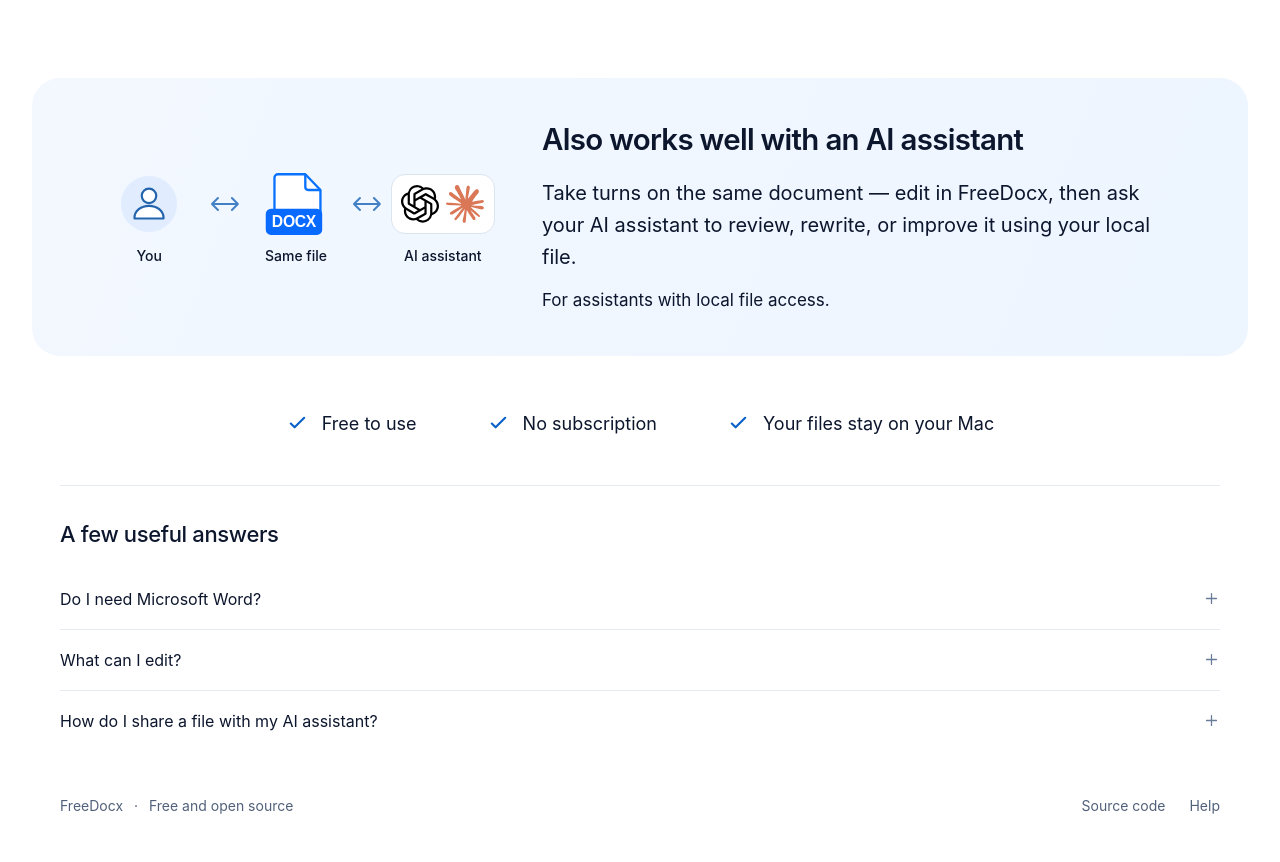
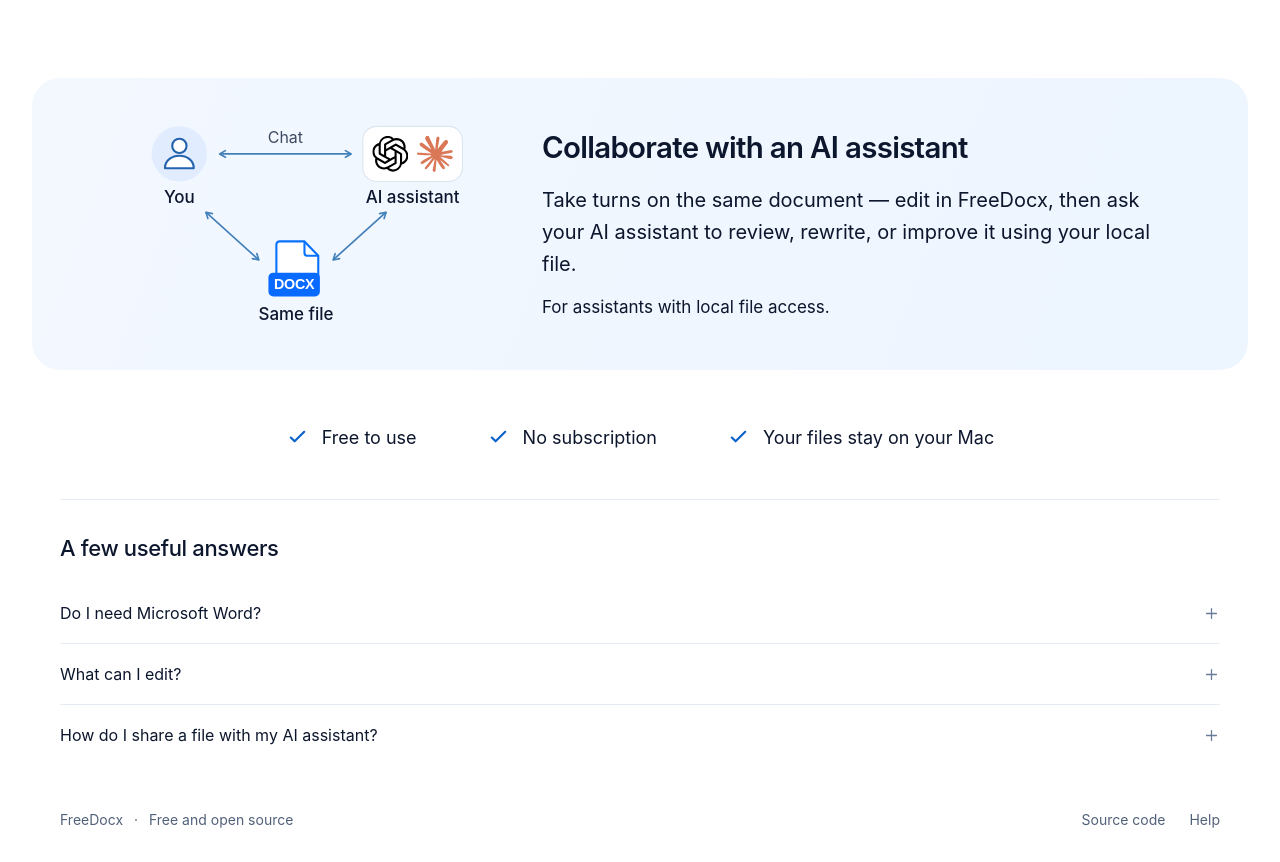
Before and after one commit to SiavashB/FreeDocx, a website: page website/public/index.html in a window 1280 px wide. Shown: the part 860-1722 px from the top of the page. Drawn offline with Linux system fonts and the light colour scheme.

Commit message:
Show the user, AI assistant, and document in a collaboration triangle

```diff
--- a/website/public/index.html
+++ b/website/public/index.html
@@ -27,7 +27,6 @@
       <symbol id="icon-align-right" viewBox="0 0 24 24"><path d="M4 5h16M9 10h11M4 15h16M9 20h11"/></symbol>
       <symbol id="icon-list" viewBox="0 0 24 24"><path d="M9 5h11M9 12h11M9 19h11M4 5h.01M4 12h.01M4 19h.01"/></symbol>
       <symbol id="icon-plus" viewBox="0 0 24 24"><path d="M5 12h14M12 5v14"/></symbol>
-      <symbol id="icon-two-way" viewBox="0 0 32 20"><path d="M3 10h26M9 4l-6 6 6 6M23 4l6 6-6 6"/></symbol>
     </svg>
 
     <a class="skip-link" href="#main">Skip to content</a>
@@ -117,27 +116,34 @@
       </section>
 
       <section class="workflow wrap-wide" id="workflow" aria-labelledby="workflow-title">
-        <div class="workflow-art" role="img" aria-label="You and an AI assistant with local file access take turns editing the same .docx file. The ChatGPT and Claude logos represent the assistant.">
-          <div class="workflow-node">
-            <img class="workflow-person" src="assets/person.svg" width="64" height="64" alt="" loading="lazy">
-            <span>You</span>
-          </div>
-          <svg class="handoff-arrows" aria-hidden="true"><use href="#icon-two-way"/></svg>
-          <div class="workflow-node">
-            <img class="workflow-file" src="assets/docx-file.svg" width="110" height="120" alt="" loading="lazy">
-            <span>Same file</span>
-          </div>
-          <svg class="handoff-arrows" aria-hidden="true"><use href="#icon-two-way"/></svg>
-          <div class="workflow-node">
-            <div class="workflow-assistants">
-              <img src="assets/chatgpt.svg" width="64" height="64" alt="" loading="lazy">
-              <img src="assets/claude.svg" width="64" height="64" alt="" loading="lazy">
-            </div>
-            <span>AI assistant</span>
-          </div>
-        </div>
+        <svg class="workflow-art" viewBox="0 0 332 196" width="332" height="196" role="img" aria-labelledby="workflow-diagram-title" aria-describedby="workflow-diagram-desc">
+          <title id="workflow-diagram-title">You and your AI assistant work on one document</title>
+          <desc id="workflow-diagram-desc">You chat with your assistant, represented by the ChatGPT and Claude logos. Arrows from both of you lead to the same local .docx file, which you take turns editing.</desc>
+          <defs>
+            <marker id="workflow-arrowhead" viewBox="0 0 10 10" refX="8" refY="5" markerWidth="9" markerHeight="9" markerUnits="userSpaceOnUse" orient="auto-start-reverse">
+              <path d="M2 1.5 8 5 2 8.5" fill="none" stroke="#4280b9" stroke-width="1.7" stroke-linecap="round" stroke-linejoin="round"/>
+            </marker>
+          </defs>
+          <g fill="none" stroke="#4280b9" stroke-width="1.6" marker-start="url(#workflow-arrowhead)" marker-end="url(#workflow-arrowhead)">
+            <path d="M94 32H218"/>
+            <path d="M81 87 131 132"/>
+            <path d="M251 87 201 132"/>
+          </g>
+          <text class="workflow-chat-label" x="156" y="22">Chat</text>
+
+          <image href="assets/person.svg" x="29" y="5" width="54" height="54"/>
+          <text x="56" y="78">You</text>
+
+          <rect x="229" y="6" width="94" height="52" rx="13" fill="white" stroke="#dbe5ef"/>
+          <image href="assets/chatgpt.svg" x="238" y="15" width="34" height="34"/>
+          <image href="assets/claude.svg" x="280" y="15" width="34" height="34"/>
+          <text x="276" y="78">AI assistant</text>
+
+          <image href="assets/docx-file.svg" x="138.5" y="110" width="55" height="60"/>
+          <text x="166" y="189">Same file</text>
+        </svg>
         <div class="workflow-copy">
-          <h2 id="workflow-title">Also works well with an AI assistant</h2>
+          <h2 id="workflow-title">Collaborate with an AI assistant</h2>
           <p>Take turns on the same document — edit in FreeDocx, then ask your AI assistant to review, rewrite, or improve it using your local file.</p>
           <p class="workflow-note">For assistants with local file access.</p>
         </div>
--- a/website/public/styles.css
+++ b/website/public/styles.css
@@ -90,20 +90,16 @@ h1 { margin: 0; font-size: clamp(2.75rem, 4.45vw, 4rem); font-weight: 600; line-
 
 .workflow { display: grid; grid-template-columns: minmax(0, 25rem) minmax(0, 1fr); align-items: center; gap: 46px; padding: 42px 64px; border-radius: 28px; background: linear-gradient(110deg, #f3f8ff, #edf5ff); }
 .workflow-art {
-  --icon-row: 4.375rem;
-  display: grid;
-  grid-template-columns: minmax(0, 1fr) minmax(0, .3fr) minmax(0, .9fr) minmax(0, .3fr) minmax(0, 1fr);
-  align-items: start;
-  justify-items: center;
-  column-gap: clamp(3px, .55vw, 8px);
-  width: min(100%, 25rem);
+  display: block;
+  justify-self: center;
+  width: min(100%, 22rem);
+  height: auto;
+  fill: var(--ink);
+  font-size: 1rem;
+  font-weight: 500;
+  text-anchor: middle;
 }
-.workflow-node { display: grid; grid-template-rows: var(--icon-row) auto; place-items: center; gap: .5rem; width: 100%; min-width: 0; text-align: center; font-size: .875rem; font-weight: 500; line-height: 1.3; }
-.workflow-person { width: 3.625rem; }
-.workflow-file { width: 100%; height: var(--icon-row); object-fit: contain; }
-.workflow-assistants { display: grid; grid-template-columns: repeat(2, minmax(0, 1fr)); align-items: center; gap: clamp(4px, .55vw, 8px); width: min(100%, 6.5rem); padding: clamp(6px, .75vw, 10px); border: 1px solid #dbe5ef; border-radius: .875rem; background: #fff; }
-.workflow-assistants img { width: 100%; }
-.handoff-arrows { width: 100%; max-width: 2rem; height: var(--icon-row); fill: none; stroke: #4280c5; stroke-width: 2; stroke-linecap: round; stroke-linejoin: round; }
+.workflow-chat-label { fill: var(--muted); font-size: .94em; font-weight: 400; }
 .workflow-copy h2 { margin: 0; font-size: clamp(1.5rem, 2.3vw, 2.125rem); line-height: 1.3; font-weight: 600; letter-spacing: -.7px; }
 .workflow-copy > p { margin: 18px 0 0; font-size: 1.25rem; line-height: 1.6; }
 .workflow-copy > p.workflow-note { margin-top: 14px; font-size: 1.0625rem; }
@@ -216,7 +212,7 @@ h1 { margin: 0; font-size: clamp(2.75rem, 4.45vw, 4rem); font-weight: 600; line-
   .feature h2 { font-size: 1.125rem; }
   .feature p { font-size: 1rem; }
   .workflow { padding: 28px 23px; gap: 24px; border-radius: 22px; }
-  .workflow-art { --icon-row: 3.625rem; justify-self: center; }
+  .workflow-art { font-size: 1.125rem; }
   .workflow-copy h2 { font-size: 1.5rem; letter-spacing: -.45px; }
   .workflow-copy > p { font-size: 1.0625rem; margin-top: 14px; }
   .workflow-copy > p.workflow-note { font-size: .9375rem; }
```
Also changed, not shown: website/README.md.
